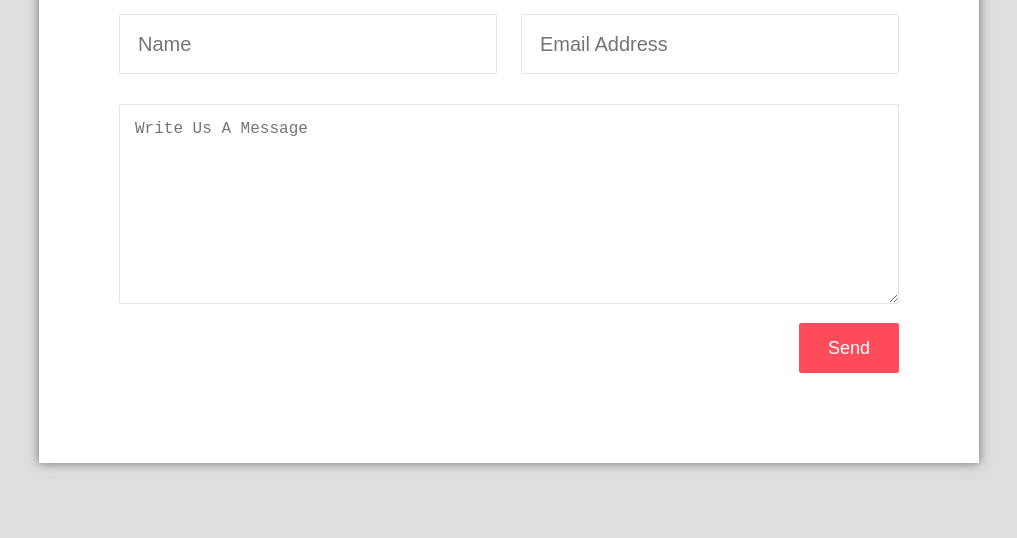
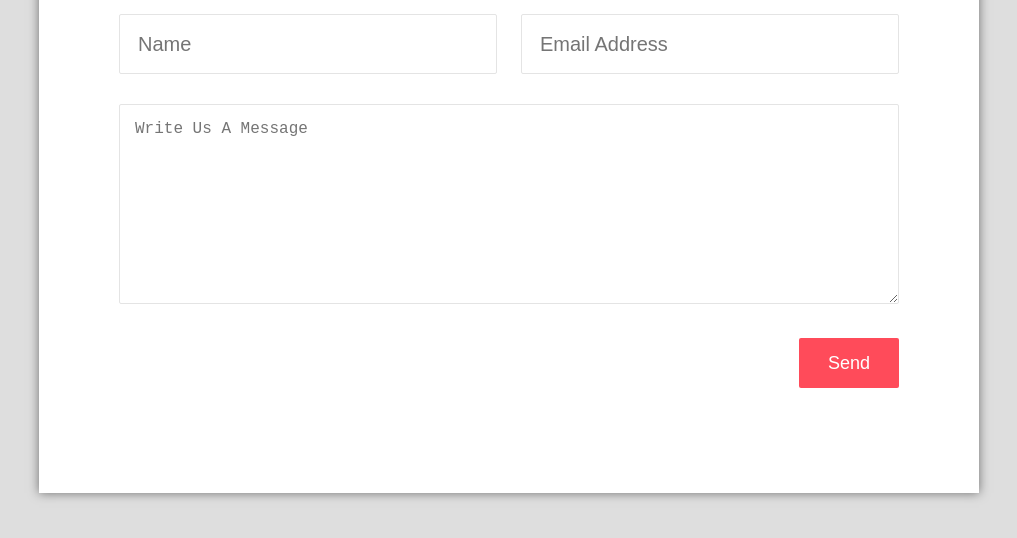
Before and after one commit to anickishin/htmlCss, a plain HTML site: page index.html in a window 1280 px wide. Shown: the part 250-788 px from the top of the page, without its empty margins (201-1218 px from the left). Drawn offline with Linux system fonts and the light colour scheme.

Commit message:
Editing Send Button

```diff
--- a/index.html
+++ b/index.html
@@ -16,8 +16,9 @@
                     <input class="form-input" type="email" placeholder="Email Address">
                     <br>
                     <textarea class="form-input-text" placeholder="Write Us A Message"></textarea>
-                    <br>
-                    <input class="form-button" type="submit" value="Send">
+                    <div class="form-button-container">
+                        <input class="form-button" type="submit" value="Send">
+                    </div>
                 </form>
             </div>
         </div>
--- a/style.css
+++ b/style.css
@@ -68,6 +68,10 @@ h1 {
 	border: 1px solid #ff4b5a;
 }
 
+.form-button-container {
+    text-align: right;
+}
+
 .form-button {
 	border: 0px;
 	height: 50px;
@@ -76,7 +80,8 @@ h1 {
 	border-radius: 2px;
 	font-size: 18px;
 	color: #fff;
-	margin: 0 0 0 690px;
+    display: inline-block;
+	margin: 15px 10px;
 }
 
 .form-button:hover {
```
